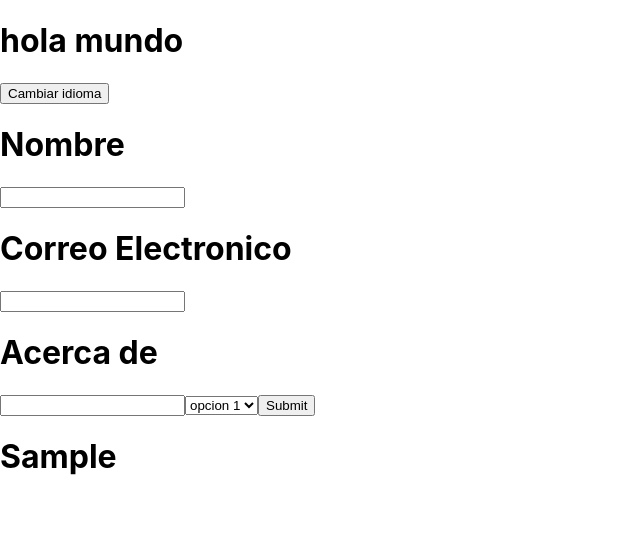
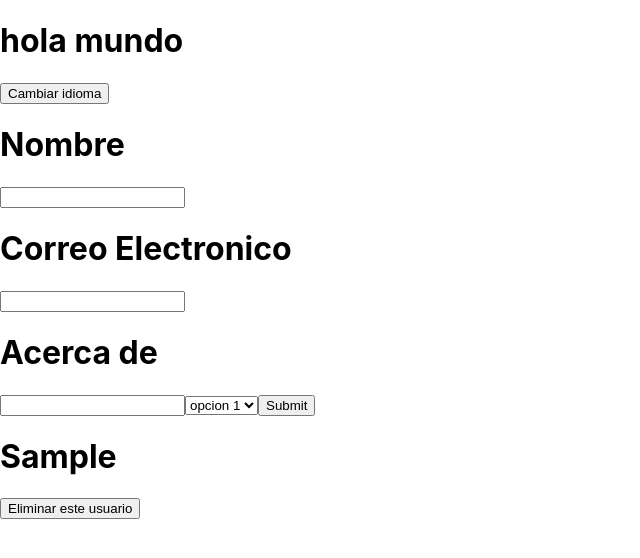
Before and after one commit to SheykoWk/form, a React (Create React App) app: page / in a window 1280 px wide. Both pictures are taken after typing "Sample", "name@example.com", "Sample" into the empty fields and a click on the button "Cambiar idioma". Shown: the top 558 px of the page, without its empty margins (0-640 px from the left). Built offline with nearby package versions, Linux system fonts and the light colour scheme.

Commit message:
create my delete button

```diff
--- a/src/App.js
+++ b/src/App.js
@@ -1,25 +1,31 @@
 import { useState } from "react";
-import { useForm } from "react-hook-form";
+import { get, useForm } from "react-hook-form";
 import Form from "./components/Form";
 import Users from "./components/Users";
 import data from "./info.json"
-
-
-
-
 
 function App() {
 
   const [users, setUsers] = useState([])
   const [isSpanish, setIsSpanish] = useState(false)
+  const [id, setId] = useState(1)
 
   const { register, handleSubmit, reset} = useForm();
 
   const defaultValues = {name: '', email: '', about: '', options: '1'}
 
+  const deleteUser = (id) => {
+
+    const filterUser = users.filter((user) => user.id == id)
+    console.log(filterUser)
+
+  }
+
   const onSubmit = data => {
-    console.log(data)
-    setUsers([...users, data])
+    const userObj = {...data, id}
+    console.log(userObj)
+    setId(id + 1)
+    setUsers([...users, userObj])
     reset(defaultValues)
   };
 
@@ -31,7 +37,7 @@ function App() {
     }
   }
 
-  const list = users.map((user, index) => <Users data={user} key={index} />)
+  const list = users.map((user) => <Users data={user} handlerOnDelete={deleteUser} key={user.id} />)
 
   return (
     <div>
--- a/src/components/Users.js
+++ b/src/components/Users.js
@@ -1,7 +1,8 @@
-const Users = ({data}) => {
+const Users = ({data, handlerOnDelete}) => {
     return(
         <div>
             <h1>{data.name}</h1>
+            <button onClick={() => handlerOnDelete(data.id)} >Eliminar este usuario</button>
         </div>
     )
 }
```
